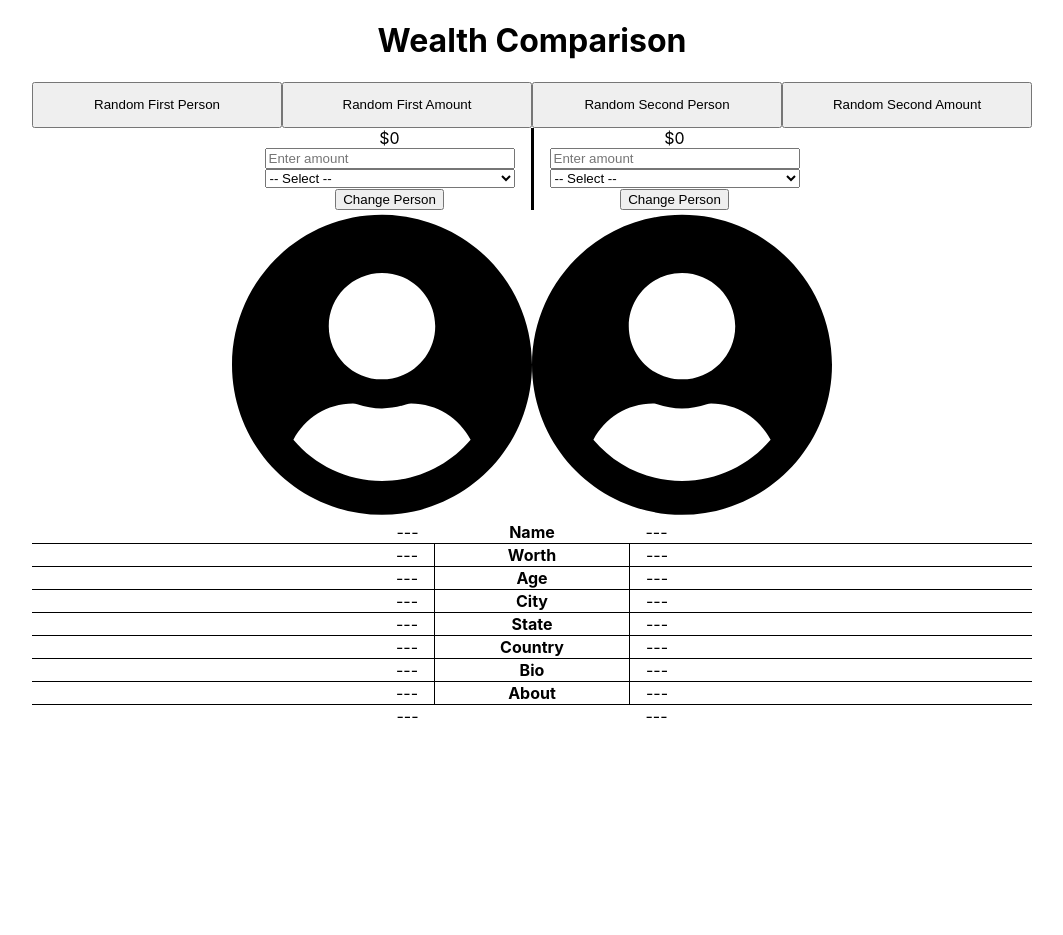
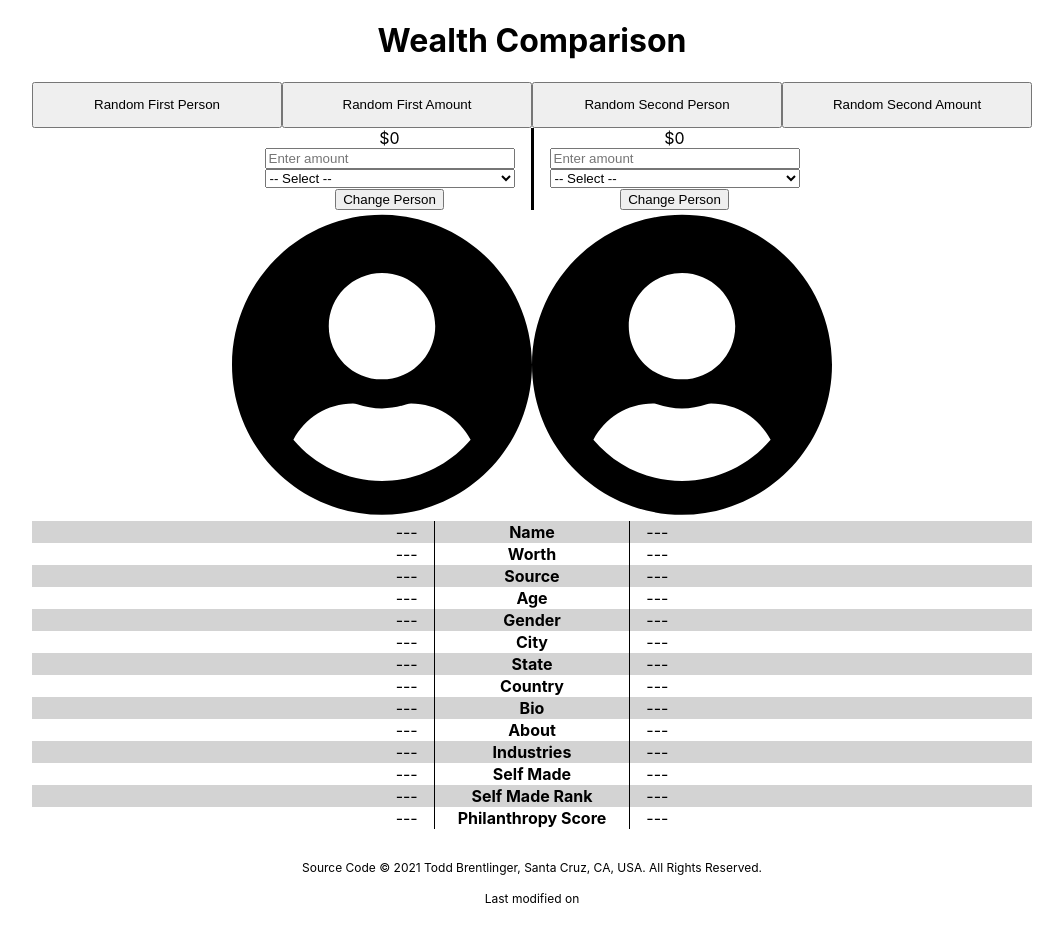
Before and after one commit to toddbrentlinger/wealth-comparison, a React (Create React App) app: page / in a window 1280 px wide. Shown: the whole page, without its empty margins (108-1171 px from the left). Before the commit the page ends 800 px from the top, so only its background shows below. Built offline with nearby package versions, Linux system fonts and the light colour scheme.

Commit message:
Adds custom footer component, adds more displayed notes about each person, and improves styling.

```diff
--- a/src/App.js
+++ b/src/App.js
@@ -5,6 +5,7 @@ import RichPerson from './classes/RichPerson.js';
 import WealthSelector from './components/WealthSelector.js';
 import PersonNotesContainer from './components/PersonNotesContainer.js';
 import PersonSelectorPopup from './components/PersonSelectorPopup.js';
+import FooterCustom from './components/FooterCustom.js';
 import { useSelector, useDispatch } from 'react-redux';
 import { changePerson, changeAmount } from './redux/actions.js';
 import { addCommasToNumber } from './utilities.js';
@@ -155,6 +156,7 @@ function App() {
             <h1>Wealth Comparison</h1>
             {buttons}
             {isLoading ? null : mainApp}
+            <FooterCustom />
         </div>
     );
 }
--- a/src/classes/RichPerson.js
+++ b/src/classes/RichPerson.js
@@ -1,5 +1,3 @@
-import { filter } from "minimatch";
-
 // TODO: Create base Person class to be extended
 // for similar functionality with RichPerson
 class RichPerson {
@@ -27,7 +25,6 @@ class RichPerson {
     get country() { return this.jsonObj.country; }
     get state() { return this.jsonObj.state; }
     get city() { return this.jsonObj.city; }
-    get source() { return this.jsonObj.source; }
     get thumbnail() {
         if (!this.jsonObj.squareImage)
             return null;
@@ -41,13 +38,19 @@ class RichPerson {
     get gender() {
         switch (this.jsonObj.gender) {
             case 'M':
-                return 'male';
+                return 'Male';
             case 'F':
-                return 'female';
+                return 'Female';
             default:
-                return 'other';
+                return 'Other';
         }
     }
+    get industries() { return this.jsonObj.industries[0]; }
+    get source() { return this.jsonObj.source; }
+    get organization() { return this.jsonObj.organization; }
+    get selfMadeRank() { return this.jsonObj.selfMadeRank; }
+    get philanthropyScore() { return this.jsonObj.philanthropyScore; }
+    get isSelfMade() { return this.jsonObj.selfMade; }
 
     // ------------------------------------
     // ---------- Public Methods ----------
--- a/src/components/DataArrayScroller.js
+++ b/src/components/DataArrayScroller.js
@@ -45,7 +45,7 @@ function DataArrayScroller(props) {
 
     const displayedDataComponent = (
         (props.strArr.length > 1)
-            ? <p className="displayed-data">{`${indexDisplayed + 1}. ${props.strArr[indexDisplayed]}`}</p>
+            ? <p className="displayed-data">{`${indexDisplayed + 1}/${props.strArr.length} | ${props.strArr[indexDisplayed]}`}</p>
             : <p className="displayed-data">{props.strArr[indexDisplayed]}</p>
     );
 
--- /dev/null
+++ b/src/components/FooterCustom.css
@@ -0,0 +1,5 @@
+.App-footer {
+    text-align: center;
+    padding: 1em 0;
+    font-size: .9em;
+}
--- /dev/null
+++ b/src/components/FooterCustom.js
@@ -0,0 +1,28 @@
+import React from 'react';
+import './FooterCustom.css';
+
+function FooterCustom() {
+    function getCopyrightString() {
+        const currentYear = new Date().getFullYear();
+        return currentYear === 2021
+            ? 2021
+            : `2021-${currentYear}`;
+    }
+
+    return (
+        <footer className="App-footer">
+            <p>
+                <small>
+                    Source Code &copy; <time id="copyright-current-year">{getCopyrightString()}</time> Todd Brentlinger, Santa Cruz, CA, USA. All Rights Reserved.
+                </small>
+            </p>
+            <p>
+                <small>
+                    Last modified on <time id="lastModifiedDate"></time>
+                </small>
+            </p>
+        </footer>
+    );
+}
+
+export default FooterCustom;
--- a/src/components/PersonNotesContainer.css
+++ b/src/components/PersonNotesContainer.css
@@ -41,19 +41,19 @@
     display: none;
 }
 
+#person-notes-table tr:nth-child(2n+1) {
+    background-color: lightgray;
+}
+/*
 #person-notes-table tr > * {
     border-bottom: 1px solid black;
     border-top: 1px solid black;
 }
 
-#person-notes-table tr:first-child > * {
-    border: none;
-}
-
 #person-notes-table tr:last-child > * {
     border: none;
 }
-
+*/
 #person-notes-table tr th {
     width: 20%;
     border-left: 1px solid black;
--- a/src/components/PersonNotesContainer.js
+++ b/src/components/PersonNotesContainer.js
@@ -3,7 +3,7 @@ import { useSelector } from 'react-redux';
 import DataArrayScroller from './DataArrayScroller.js';
 import { addCommasToNumber } from '../utilities.js';
 import { FontAwesomeIcon } from '@fortawesome/react-fontawesome';
-import { /*faUser,*/ faUserCircle } from '@fortawesome/free-solid-svg-icons';
+import { /*faUser,*/ faUserCircle, faCheck } from '@fortawesome/free-solid-svg-icons';
 import './PersonNotesContainer.css';
 
 /**
@@ -40,24 +40,46 @@ function PersonNotesContainer() {
     //    </div>
     //);
 
-    const table = (
+    function createPersonNotesTableRow(title, property) {
+        return (
+            <tr>
+                <td>{firstPerson && firstPerson[property]
+                    ? firstPerson[property]
+                    : "---"}
+                </td>
+                <th scope="row">{title}</th>
+                <td>{secondPerson && secondPerson[property]
+                    ? secondPerson[property]
+                    : "---"}
+                </td>
+            </tr>
+        );
+    }
+
+    const newTable = (
         <table id="person-notes-table">
             <caption>Information about each selected person or group.</caption>
             <tbody>
-                <tr>
-                    <td>{firstPerson ? firstPerson.name : "---"}</td>
-                    <th scope="row">Name</th>
-                    <td>{secondPerson ? secondPerson.name : "---"}</td>
-                </tr>
+                {createPersonNotesTableRow("Name", "name")}
                 <tr>
                     <td>{firstPerson ? `$${addCommasToNumber(firstPerson.worth * 1000000)}` : "---"}</td>
                     <th scope="row">Worth</th>
                     <td>{secondPerson ? `$${addCommasToNumber(secondPerson.worth * 1000000)}` : "---"}</td>
                 </tr>
                 <tr>
+                    <td>{firstPerson ? firstPerson.source : "---"}</td>
+                    <th scope="row">Source</th>
+                    <td>{secondPerson ? secondPerson.source : "---"}</td>
+                </tr>
+                <tr>
                     <td>{firstPerson ? firstPerson.age : "---"}</td>
                     <th scope="row">Age</th>
                     <td>{secondPerson ? secondPerson.age : "---"}</td>
+                </tr>
+                <tr>
+                    <td>{firstPerson ? firstPerson.gender : "---"}</td>
+                    <th scope="row">Gender</th>
+                    <td>{secondPerson ? secondPerson.gender : "---"}</td>
                 </tr>
                 <tr>
                     <td>{firstPerson ? firstPerson.city : "---"}</td>
@@ -101,9 +123,166 @@ function PersonNotesContainer() {
                     </td>
                 </tr>
                 <tr>
-                    <td>{firstPerson ? null : "---"}</td>
-                    <th scope="row"></th>
-                    <td>{secondPerson ? null : "---"}</td>
+                    <td>{firstPerson && firstPerson.industries
+                        ? firstPerson.industries
+                        : "---"}
+                    </td>
+                    <th scope="row">Industries</th>
+                    <td>{secondPerson && secondPerson.industries
+                        ? secondPerson.industries
+                        : "---"}
+                    </td>
+                </tr>
+                <tr>
+                    <td>{firstPerson
+                        ? (firstPerson.isSelfMade ? <FontAwesomeIcon icon={faCheck} /> : null)
+                        : "---"}
+                    </td>
+                    <th scope="row">Self Made</th>
+                    <td>{secondPerson
+                        ? (secondPerson.isSelfMade ? <FontAwesomeIcon icon={faCheck} /> : null)
+                        : "---"}
+                    </td>
+                </tr>
+                <tr>
+                    <td>{firstPerson && firstPerson.selfMadeRank
+                        ? firstPerson.selfMadeRank
+                        : "---"}
+                    </td>
+                    <th scope="row">Self Made Rank</th>
+                    <td>{secondPerson && secondPerson.selfMadeRank
+                        ? secondPerson.selfMadeRank
+                        : "---"}
+                    </td>
+                </tr>
+                <tr>
+                    <td>{firstPerson && firstPerson.philanthropyScore
+                        ? firstPerson.philanthropyScore
+                        : "---"}
+                    </td>
+                    <th scope="row">Philanthropy Score</th>
+                    <td>{secondPerson && secondPerson.philanthropyScore
+                        ? secondPerson.philanthropyScore
+                        : "---"}
+                    </td>
+                </tr>
+            </tbody>
+        </table>
+    );
+
+    const table = (
+        <table id="person-notes-table">
+            <caption>Information about each selected person or group.</caption>
+            <tbody>
+                <tr>
+                    <td>{firstPerson ? firstPerson.name : "---"}</td>
+                    <th scope="row">Name</th>
+                    <td>{secondPerson ? secondPerson.name : "---"}</td>
+                </tr>
+                <tr>
+                    <td>{firstPerson ? `$${addCommasToNumber(firstPerson.worth * 1000000)}` : "---"}</td>
+                    <th scope="row">Worth</th>
+                    <td>{secondPerson ? `$${addCommasToNumber(secondPerson.worth * 1000000)}` : "---"}</td>
+                </tr>
+                <tr>
+                    <td>{firstPerson ? firstPerson.source : "---"}</td>
+                    <th scope="row">Source</th>
+                    <td>{secondPerson ? secondPerson.source : "---"}</td>
+                </tr>
+                <tr>
+                    <td>{firstPerson ? firstPerson.age : "---"}</td>
+                    <th scope="row">Age</th>
+                    <td>{secondPerson ? secondPerson.age : "---"}</td>
+                </tr>
+                <tr>
+                    <td>{firstPerson ? firstPerson.gender : "---"}</td>
+                    <th scope="row">Gender</th>
+                    <td>{secondPerson ? secondPerson.gender : "---"}</td>
+                </tr>
+                <tr>
+                    <td>{firstPerson ? firstPerson.city : "---"}</td>
+                    <th scope="row">City</th>
+                    <td>{secondPerson ? secondPerson.city : "---"}</td>
+                </tr>
+                <tr>
+                    <td>{firstPerson ? firstPerson.state : "---"}</td>
+                    <th scope="row">State</th>
+                    <td>{secondPerson ? secondPerson.state : "---"}</td>
+                </tr>
+                <tr>
+                    <td>{firstPerson ? firstPerson.country : "---"}</td>
+                    <th scope="row">Country</th>
+                    <td>{secondPerson ? secondPerson.country : "---"}</td>
+                </tr>
+                <tr>
+                    <td>
+                        {firstPerson && firstPerson.bio
+                            ? <DataArrayScroller strArr={firstPerson.bio} buttonEdge="right" />
+                            : "---"}
+                    </td>
+                    <th scope="row">Bio</th>
+                    <td>
+                        {secondPerson && secondPerson.bio
+                            ? <DataArrayScroller strArr={secondPerson.bio} buttonEdge="left" />
+                            : "---"}
+                    </td>
+                </tr>
+                <tr>
+                    <td>
+                        {firstPerson && firstPerson.about
+                            ? <DataArrayScroller strArr={firstPerson.about} buttonEdge="right" />
+                            : "---"}
+                    </td>
+                    <th scope="row">About</th>
+                    <td>
+                        {secondPerson && secondPerson.about
+                            ? <DataArrayScroller strArr={secondPerson.about} buttonEdge="left" />
+                            : "---"}
+                    </td>
+                </tr>
+                <tr>
+                    <td>{firstPerson && firstPerson.industries
+                        ? firstPerson.industries
+                        : "---"}
+                    </td>
+                    <th scope="row">Industries</th>
+                    <td>{secondPerson && secondPerson.industries
+                        ? secondPerson.industries
+                        : "---"}
+                    </td>
+                </tr>
+                <tr>
+                    <td>{firstPerson
+                        ? (firstPerson.isSelfMade ? <FontAwesomeIcon icon={faCheck} /> : null)
+                        : "---"}
+                    </td>
+                    <th scope="row">Self Made</th>
+                    <td>{secondPerson
+                        ? (secondPerson.isSelfMade ? <FontAwesomeIcon icon={faCheck} /> : null)
+                        : "---"}
+                    </td>
+                </tr>
+                <tr>
+                    <td>{firstPerson && firstPerson.selfMadeRank
+                        ? firstPerson.selfMadeRank
+                        : "---"}
+                    </td>
+                    <th scope="row">Self Made Rank</th>
+                    <td>{secondPerson && secondPerson.selfMadeRank
+                        ? secondPerson.selfMadeRank
+                        : "---"}
+                    </td>
+                </tr>
+                <tr>
+                    <td>{firstPerson && firstPerson.philanthropyScore
+                        ? firstPerson.philanthropyScore
+                        : "---"}
+                    </td>
+                    <th scope="row">Philanthropy Score</th>
+                    <td>{secondPerson && secondPerson.philanthropyScore
+                        ? secondPerson.philanthropyScore
+                        : "---"}
+                    </td>
                 </tr>
             </tbody>
         </table>
```
Also changed, not shown: public/Notes.txt.
